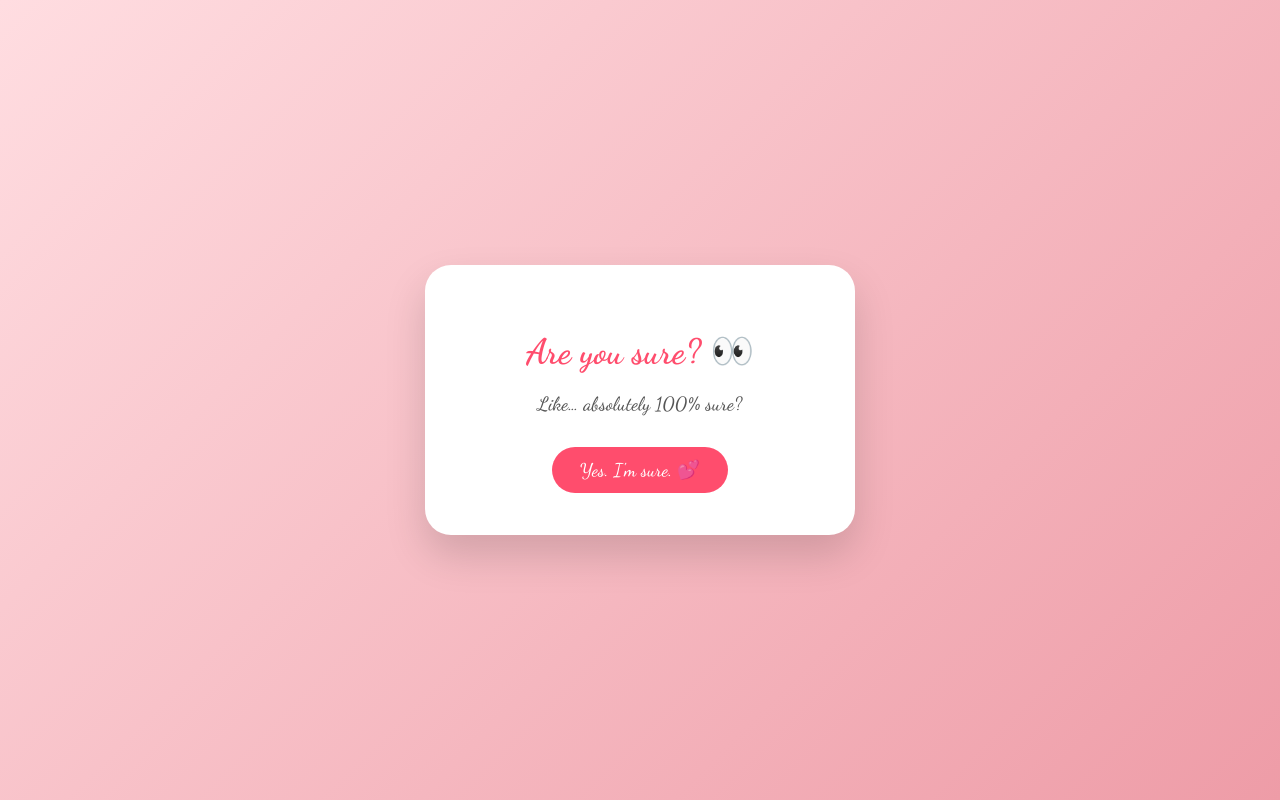
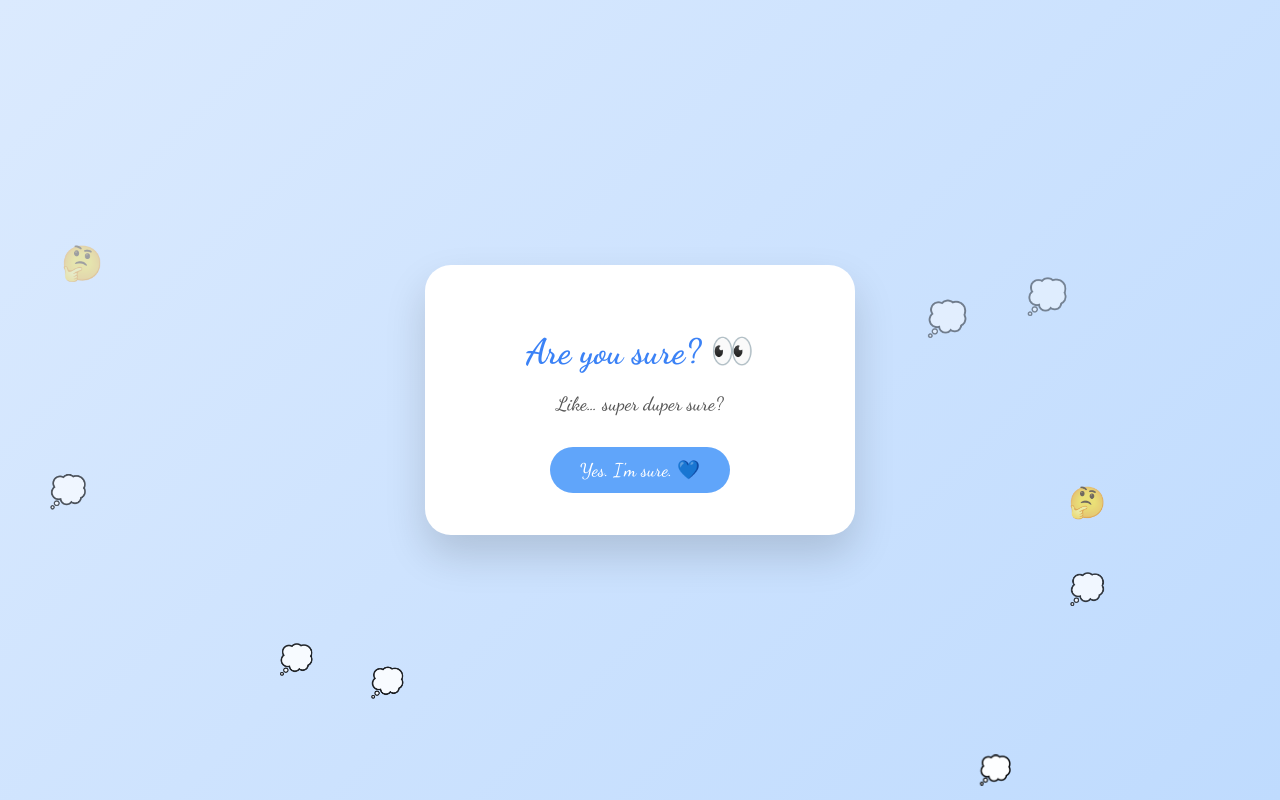
Before and after one commit to 0xgabbie/will-you-be-my-valentine, a plain HTML site: page index.html in a window 1280 px wide. Both pictures are taken after a click on the button "Yes 💖". Drawn offline with Linux system fonts and the light colour scheme.

Commit message:
Update index.html

```diff
--- a/index.html
+++ b/index.html
@@ -2,10 +2,10 @@
 <html lang="en">
 <head>
   <meta charset="UTF-8" />
-  <title>Cher, Will You Be My Valentine? 💖</title>
+  <title>Cher, Will You Be My Valentine? 💙</title>
   <meta name="viewport" content="width=device-width, initial-scale=1.0" />
 
-  <!-- Cute cursive Google Font -->
+  <!-- Cute cursive font -->
   <link rel="preconnect" href="https://fonts.googleapis.com">
   <link rel="preconnect" href="https://fonts.gstatic.com" crossorigin>
   <link href="https://fonts.googleapis.com/css2?family=Dancing+Script:wght@500;600;700&display=swap" rel="stylesheet">
@@ -15,12 +15,12 @@
       margin: 0;
       height: 100vh;
       font-family: 'Dancing Script', cursive;
-      background: linear-gradient(135deg, #ffdde1, #ee9ca7);
+      background: linear-gradient(135deg, #dbeafe, #bfdbfe);
       display: flex;
       align-items: center;
       justify-content: center;
       overflow: hidden;
-      transition: background 0.3s ease;
+      transition: background 0.4s ease;
     }
 
     .card {
@@ -35,7 +35,7 @@
 
     h1 {
       font-size: 2.2rem;
-      color: #ff4d6d;
+      color: #3b82f6;
       margin-bottom: 1rem;
       font-weight: 700;
     }
@@ -57,7 +57,7 @@
     button {
       font-family: 'Dancing Script', cursive;
       font-size: 1.15rem;
-      padding: 12px 28px;
+      padding: 12px 30px;
       border: none;
       border-radius: 999px;
       cursor: pointer;
@@ -65,7 +65,7 @@
     }
 
     .yes {
-      background: #ff4d6d;
+      background: #60a5fa;
       color: white;
     }
 
@@ -74,7 +74,7 @@
     }
 
     .no {
-      background: #ddd;
+      background: #e5e7eb;
       color: #333;
     }
 
@@ -83,103 +83,113 @@
     }
 
     .back {
-      background: #999;
+      background: #93c5fd;
       color: white;
       margin-top: 16px;
     }
 
     .back:hover {
-      background: #777;
+      background: #60a5fa;
     }
 
     .sad {
-      background: linear-gradient(135deg, #cfcfcf, #9e9e9e);
+      background: linear-gradient(135deg, #c7d2fe, #a5b4fc);
     }
 
-    .hearts {
+    .emojis {
       position: fixed;
       inset: 0;
       pointer-events: none;
       overflow: hidden;
     }
 
-    .heart {
+    .emoji {
       position: absolute;
       bottom: -20px;
-      font-size: 24px;
+      font-size: 26px;
       animation: floatUp 4s linear infinite;
       opacity: 0.9;
     }
 
     @keyframes floatUp {
       0% { transform: translateY(0) scale(1); opacity: 1; }
-      100% { transform: translateY(-110vh) scale(1.6); opacity: 0; }
+      100% { transform: translateY(-110vh) scale(1.5); opacity: 0; }
     }
   </style>
 </head>
 <body>
 
   <div class="card" id="card"></div>
-  <div class="hearts" id="hearts"></div>
+  <div class="emojis" id="emojis"></div>
 
   <script>
     const card = document.getElementById("card");
-    const hearts = document.getElementById("hearts");
+    const emojis = document.getElementById("emojis");
+    let emojiInterval = null;
+
+    function clearEmojis() {
+      emojis.innerHTML = "";
+      if (emojiInterval) clearInterval(emojiInterval);
+    }
+
+    function floatEmojis(symbols) {
+      clearEmojis();
+      emojiInterval = setInterval(() => {
+        const emoji = document.createElement("div");
+        emoji.className = "emoji";
+        emoji.textContent = symbols[Math.floor(Math.random() * symbols.length)];
+        emoji.style.left = Math.random() * 100 + "vw";
+        emoji.style.animationDuration = 3 + Math.random() * 2 + "s";
+        emojis.appendChild(emoji);
+        setTimeout(() => emoji.remove(), 5000);
+      }, 300);
+    }
 
     function renderStart() {
       document.body.classList.remove("sad");
       card.innerHTML = `
-        <h1>Cher, will you be my Valentine? 💘</h1>
-        <p>This is a very important decision 🥺</p>
+        <h1>Cher, will you be my Valentine? 💙</h1>
+        <p>Please think very carefully 🥺</p>
         <div class="buttons">
           <button class="yes" onclick="firstYes()">Yes 💖</button>
           <button class="no" onclick="clickedNo()">No 😤</button>
         </div>
       `;
+      floatEmojis(["🤔", "💭"]);
     }
 
     function clickedNo() {
       document.body.classList.add("sad");
       card.innerHTML = `
         <h1>I guess you hate me... 😔</h1>
-        <p>I’ll just go listen to sad music now...</p>
+        <p>This hurts more than you know...</p>
         <div class="buttons">
           <button class="back" onclick="renderStart()">Wait… go back 😢</button>
         </div>
       `;
+      floatEmojis(["😭", "💧"]);
     }
 
     function firstYes() {
       card.innerHTML = `
         <h1>Are you sure? 👀</h1>
-        <p>Like… absolutely 100% sure?</p>
+        <p>Like… super duper sure?</p>
         <div class="buttons">
-          <button class="yes" onclick="finalYes()">Yes. I'm sure. 💕</button>
+          <button class="yes" onclick="finalYes()">Yes. I'm sure. 💙</button>
         </div>
       `;
+      floatEmojis(["🤔", "💭"]);
     }
 
     function finalYes() {
       card.innerHTML = `
-        <h1>YAY CHER!!! 💕🥰</h1>
+        <h1>YAY CHER!!! 💙🥰</h1>
         <p>
           You just made me the happiest person alive 💖<br>
           Happy Valentine’s Day 💘
         </p>
       `;
-      launchHearts();
-    }
-
-    function launchHearts() {
-      setInterval(() => {
-        const heart = document.createElement("div");
-        heart.className = "heart";
-        heart.textContent = "💖";
-        heart.style.left = Math.random() * 100 + "vw";
-        heart.style.animationDuration = 3 + Math.random() * 2 + "s";
-        hearts.appendChild(heart);
-        setTimeout(() => heart.remove(), 5000);
-      }, 200);
+      floatEmojis(["💖", "💙", "✨"]);
     }
 
     renderStart();
```
